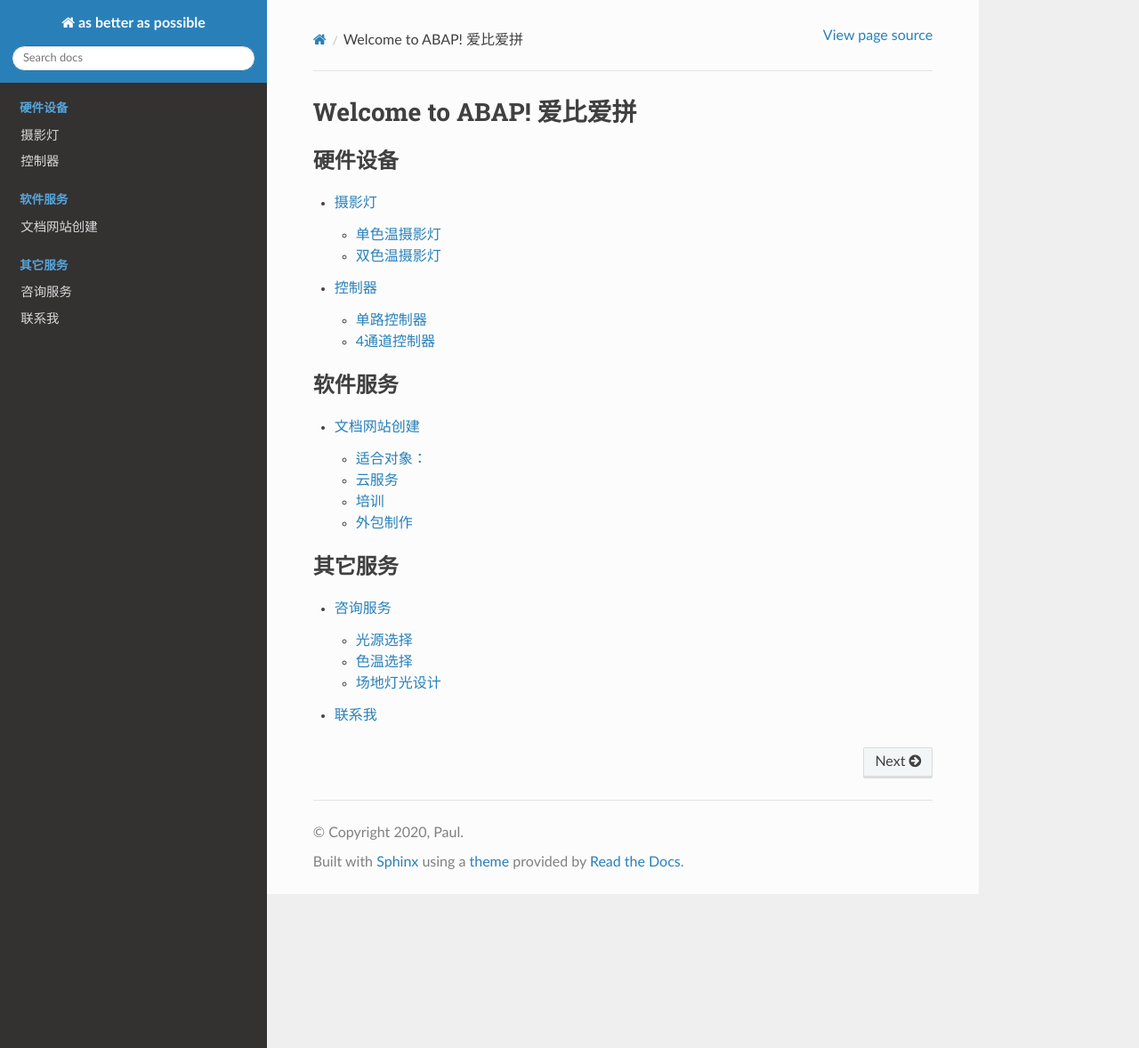
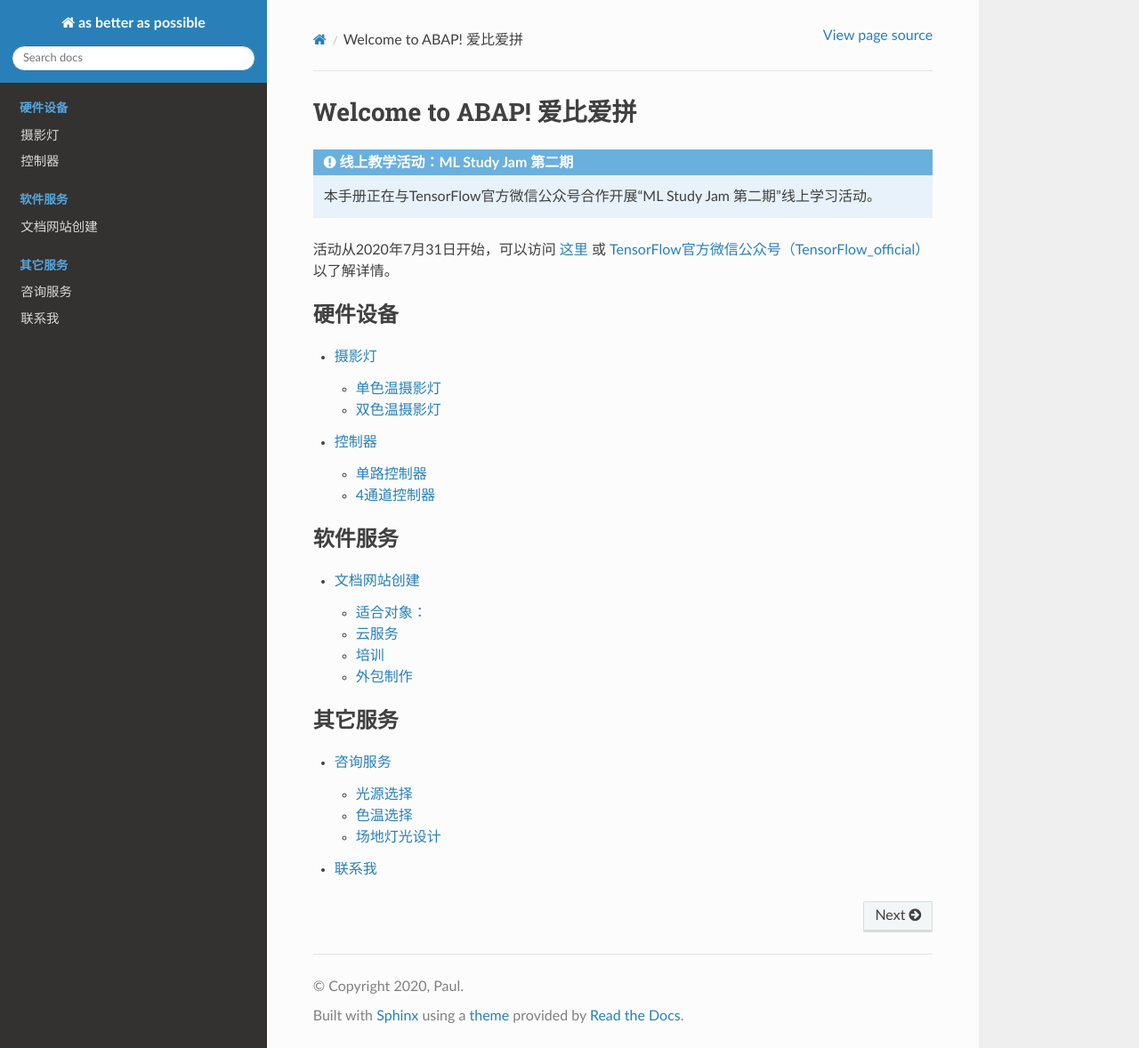
Before and after one commit to paultang/abapweb, a Sphinx documentation site: the page built from source/index.rst, in a window 1280 px wide and 1178 px high. Shown: the whole window at 89% size. Built offline with Sphinx 7.4.7 and the Read the Docs theme 2.0.0, drawn with Linux system fonts in a browser that asks for light colours.

Commit message:
Update index.rst

```diff
--- a/source/index.rst
+++ b/source/index.rst
@@ -5,6 +5,11 @@
 =========================
 Welcome to ABAP! 爱比爱拼
 =========================
+
+.. admonition:: 线上教学活动：ML Study Jam 第二期
+
+    本手册正在与TensorFlow官方微信公众号合作开展“ML Study Jam 第二期”线上学习活动。
+活动从2020年7月31日开始，可以访问 `这里 <https://tf.wiki/zh_hans/mlstudyjam2nd.html>`_ 或 `TensorFlow官方微信公众号（TensorFlow_official） <https://mp.weixin.qq.com/s?__biz=MzU1OTMyNDcxMQ==&mid=2247489685&idx=1&sn=7fa90c6d3c7e4674860363be55290b78&chksm=fc1853ddcb6fdacb00ae4b67db854b79cdd6e9160b1dc286b6e51b791613da4950835ce4b372&mpshare=1&scene=23&srcid=0812jZjILkmdMFE4xRRGhk9S&sharer_sharetime=1597168389325&sharer_shareid=b6f86ab8b392c4d4036aa6a1d3b82824#rd>`_ 以了解详情。
 
 
 .. toctree::
```
